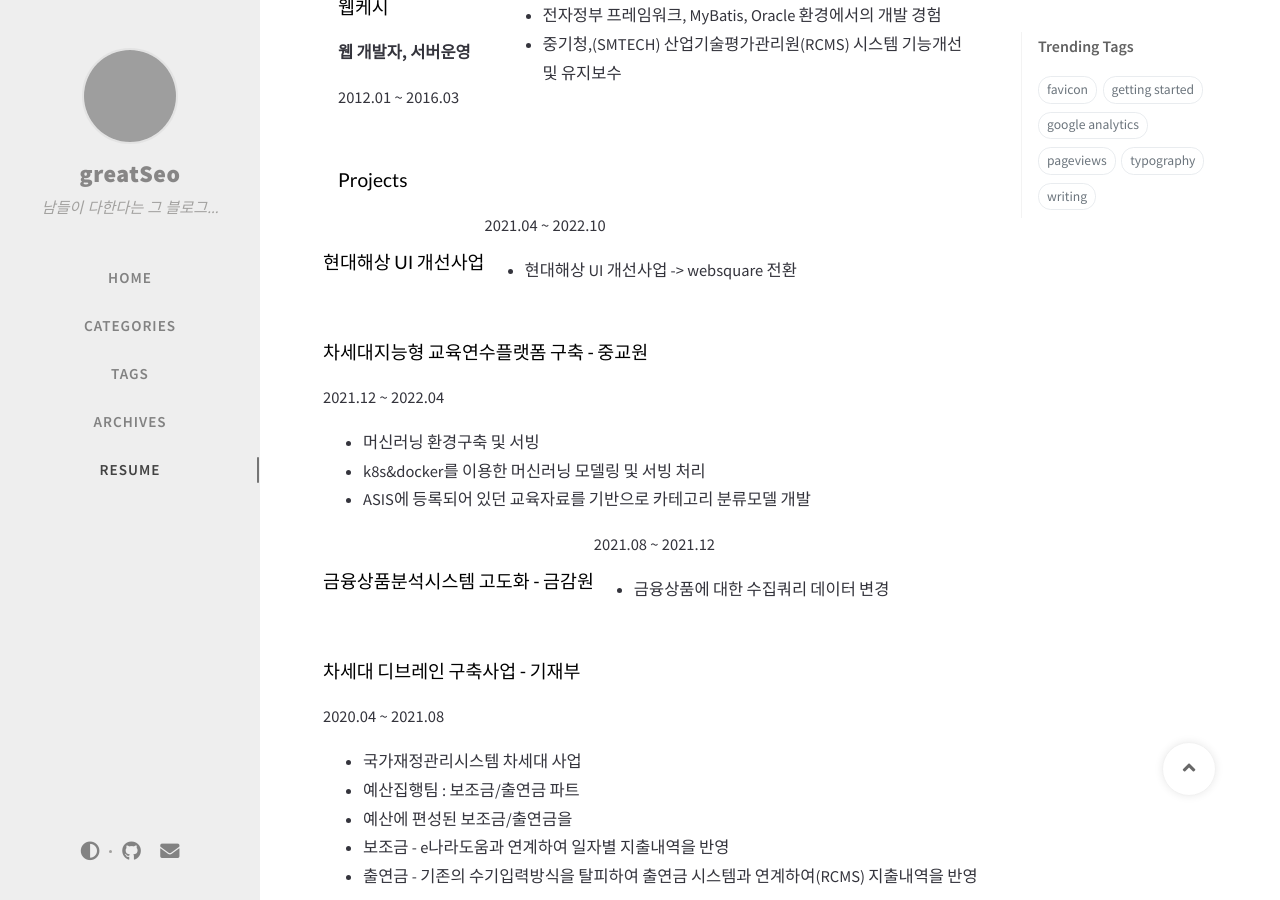
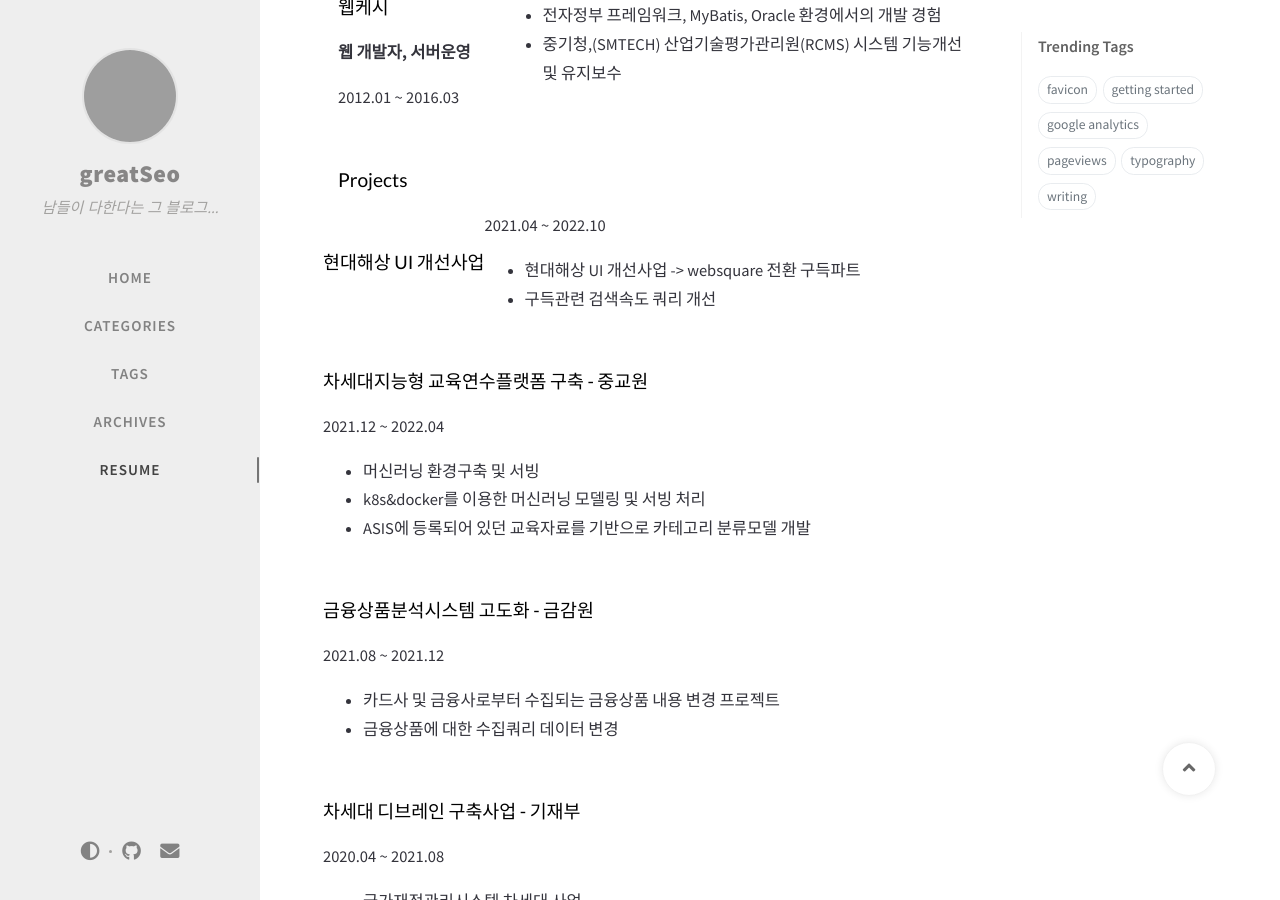
Before and after one commit to sungjinseo/sungjinseo.github.io, a Jekyll site: the page built from _tabs/resume.md, in a window 1280 px wide and 900 px high, scrolled down 719 px. Built offline with Jekyll 4.4.1, drawn with Linux system fonts in a browser that asks for light colours; nearby versions of some CDN libraries; comment, search, counter and statistics services are not loaded; grey boxes are pictures that could not be loaded.

Commit message:
web상에서 라인 오류테스트

```diff
--- a/_data/resume/projects.yml
+++ b/_data/resume/projects.yml
@@ -4,7 +4,8 @@
   quote: >
     2021.04 ~ 2022.10
   description: | # this will include new lines to allow paragraphs
-    * 현대해상 UI 개선사업 -> websquare 전환
+    * 현대해상 UI 개선사업 -> websquare 전환 구득파트
+    * 구득관련 검색속도 쿼리 개선
 
 - layout: top-middle
   name: 차세대지능형 교육연수플랫폼 구축 - 중교원
@@ -22,6 +23,7 @@
   quote: >
     2021.08 ~ 2021.12
   description: | # this will include new lines to allow paragraphs
+    * 카드사 및 금융사로부터 수집되는 금융상품 내용 변경 프로젝트
     * 금융상품에 대한 수집쿼리 데이터 변경
 
 - layout: top-middle
```
